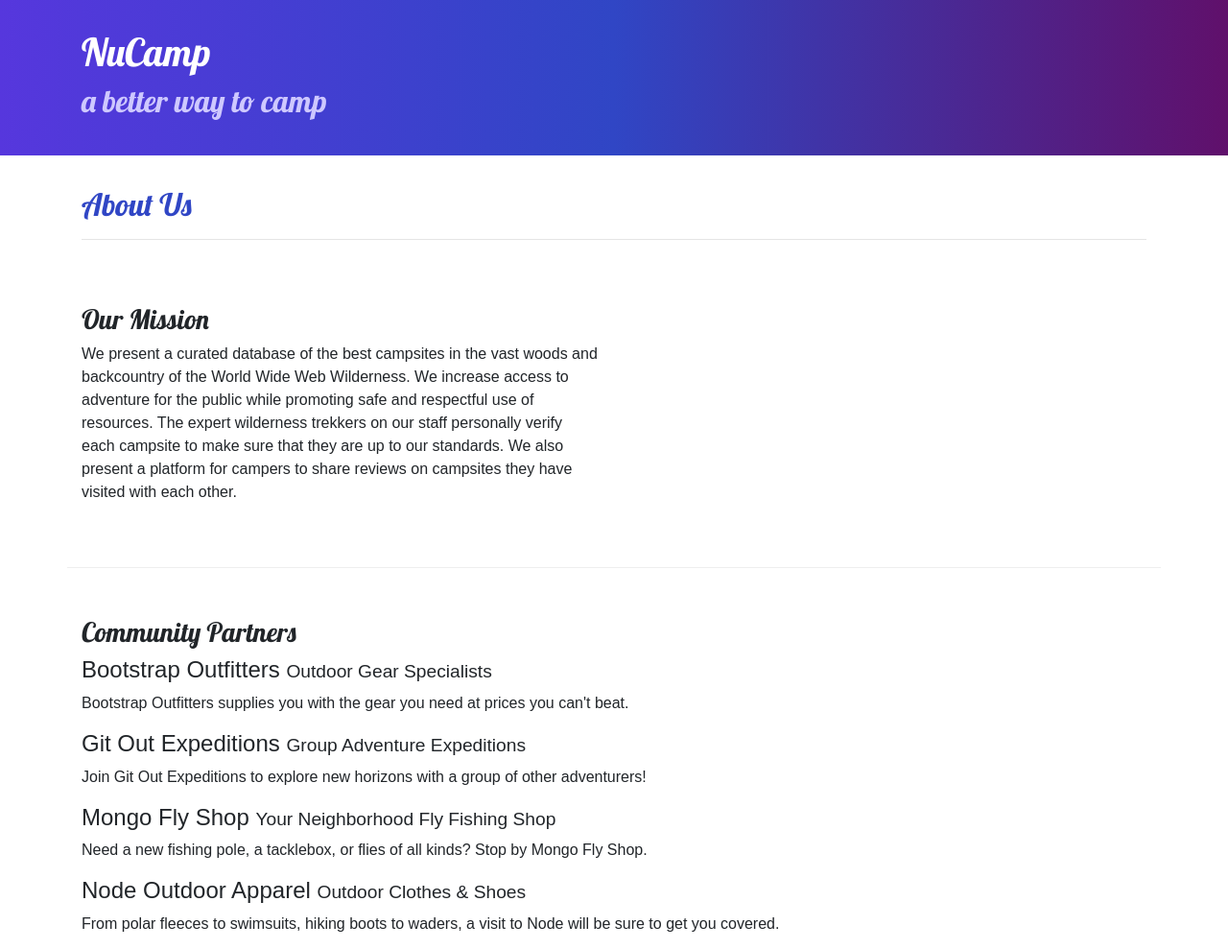
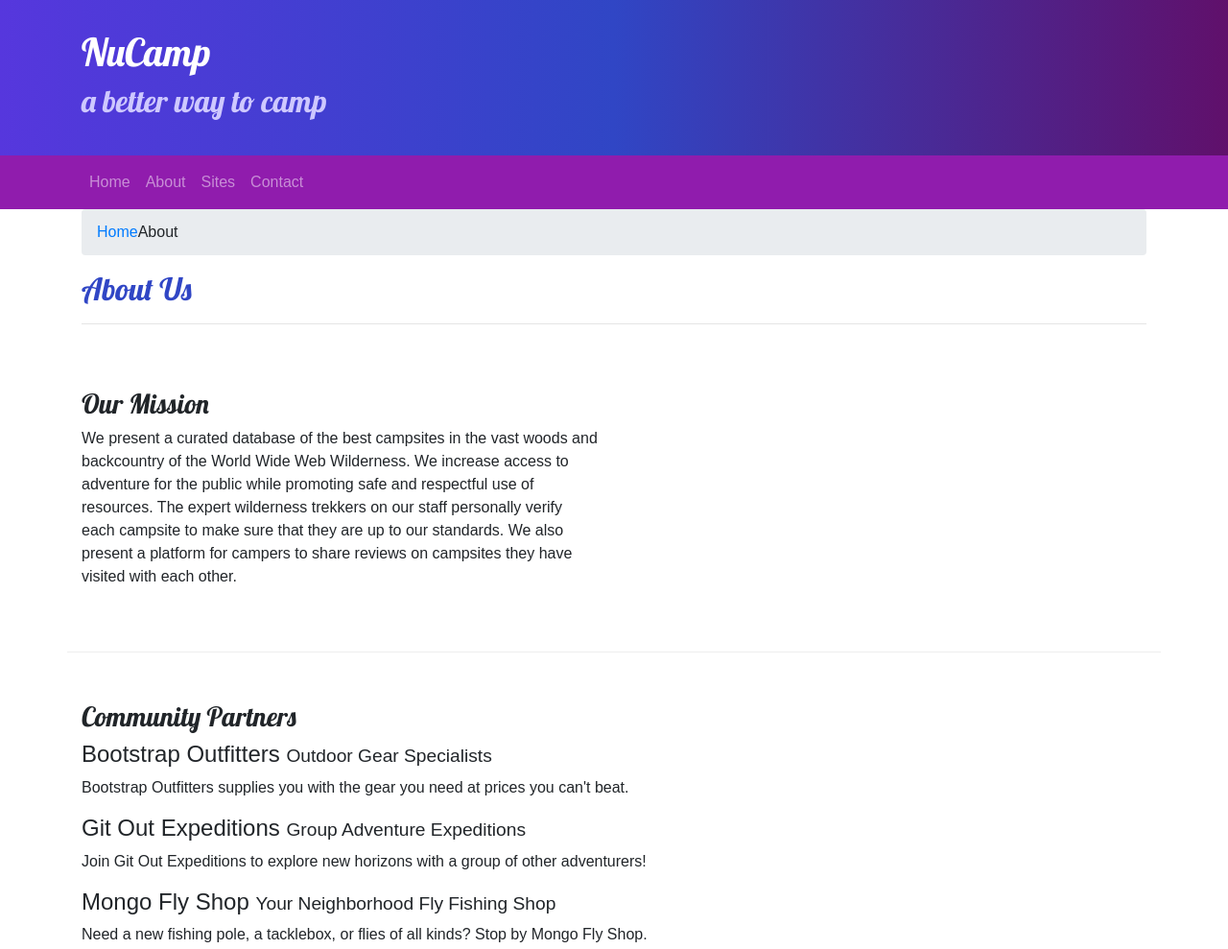
Before and after one commit to neuroCody/Nucamp-Bootstrap, a website: page aboutus.html in a window 1280 px wide. Shown: the top 989 px of the page at 96% size. Drawn offline with nearby package versions, Linux system fonts and the light colour scheme.

Commit message:
Navbar and Breadcrumbs

```diff
--- a/aboutus.html
+++ b/aboutus.html
@@ -29,9 +29,29 @@
         </div>
     </header>
 
+    <nav class="navbar navbar-expand-sm navbar-dark sticky-top">
+        <div class="container">
+            <button class="navbar-toggler ml-auto" type="button" data-toggle="collapse" data-target="#nucampNavbar">
+                <span class="navbar-toggler-icon"></span>
+            </button>
+            <div class="collapse navbar-collapse" id="nucampNavbar">
+                <ul class="navbar-nav">
+                    <li class="nav-item-active"><a class="nav-link" href="index.html">Home</a></li>
+                    <li class="nav-item"><a class="nav-link" href="#">About</a></li>
+                    <li class="nav-item"><a class="nav-link" href="#">Sites</a></li>
+                    <li class="nav-item"><a class="nav-link" href="#">Contact</a></li>
+                </ul>
+            </div>
+        </div>
+    </nav>
+
     <div class="container">
         <div class="row">
             <div class="col">
+                <ol class="breadcrumb">
+                    <li class="breadcrumb-item"><a href="index.html">Home </a></li>
+                    <li class="breadcrumb-item-active">About </li>
+                </ol>
                 <h2>About Us</h2>
                 <hr />
             </div>
--- a/css/styles.css
+++ b/css/styles.css
@@ -23,6 +23,7 @@
     padding: 30px;
     background-image: linear-gradient(to right,  #5637DD, #3046C5, #60106B);
     color: white;
+    margin: 0;
 }
 
 .row-content{
@@ -30,3 +31,7 @@
     border-bottom: 1px ridge;
     min-height: 200px;
 }
+
+.navbar{
+    background-color: #901CAD;
+}
```
Also changed, not shown: index.html (+17 -0 lines).
